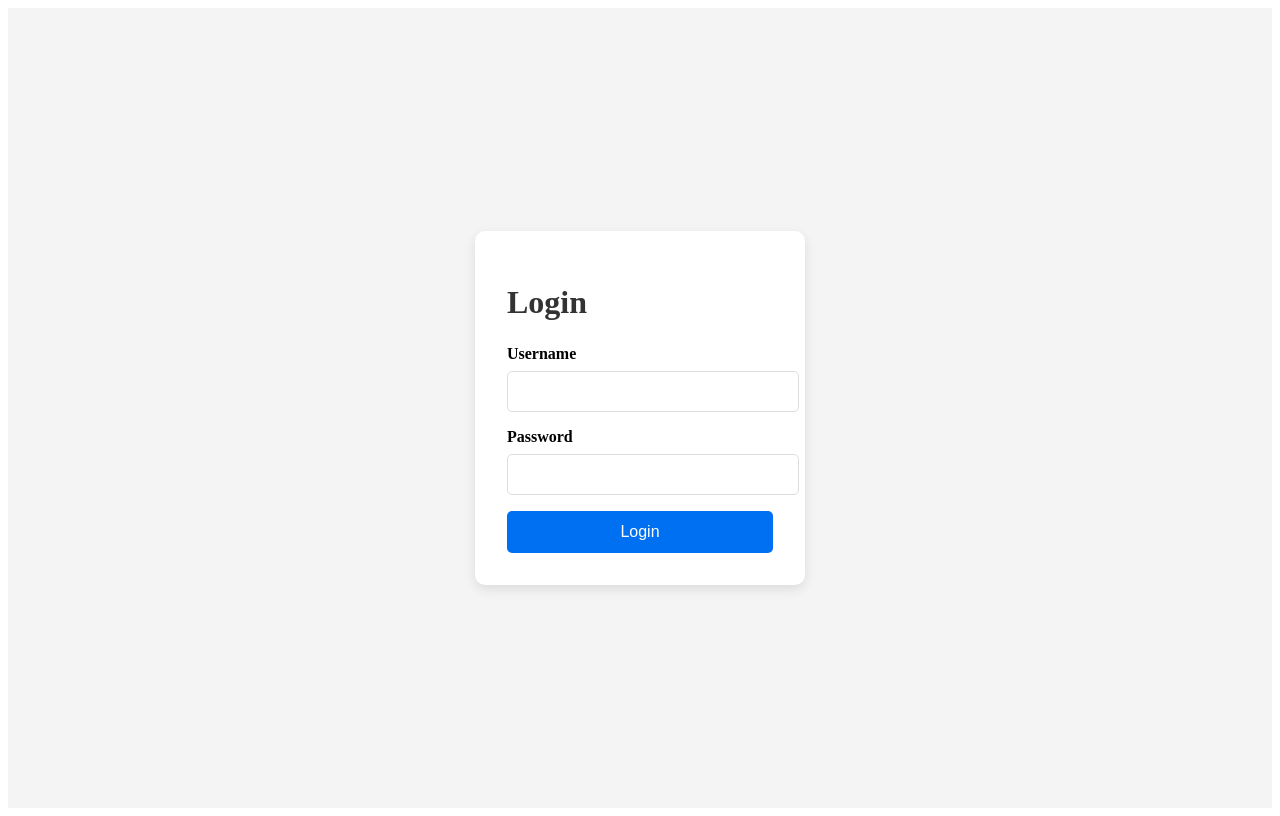
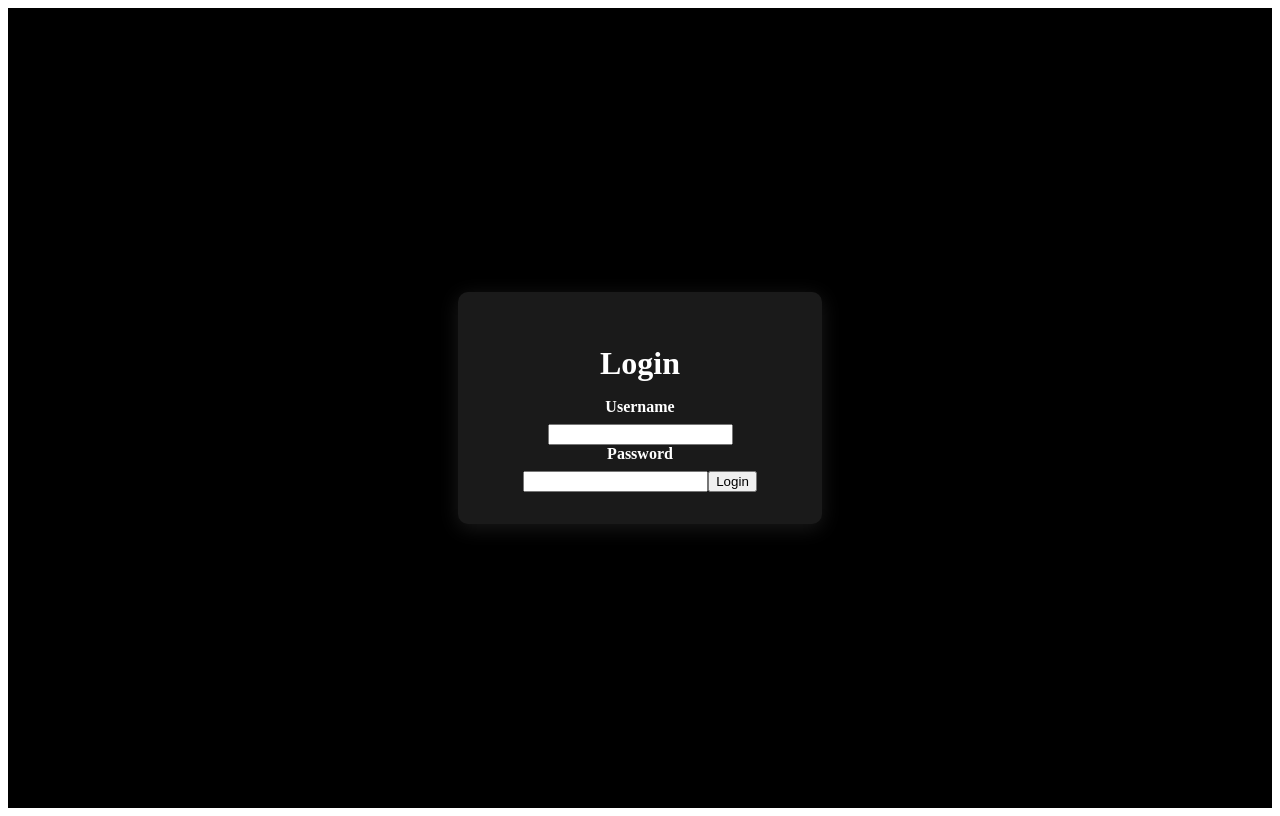
Before and after one commit to omshete96/User-Authentication-System, a Next.js app: page /login in a window 1280 px wide. Built offline with nearby package versions, Linux system fonts and the light colour scheme.

Commit message:
Update Auth.module.css
Design the login and register pages

```diff
--- a/styles/Auth.module.css
+++ b/styles/Auth.module.css
@@ -5,46 +5,96 @@
     justify-content: center;
     align-items: center;
     height: 100vh;
-    background-color: #f4f4f4;
+    background-color: #000000; /* Modern black background */
+    color: #ffffff; /* White text for contrast */
 }
 
 .auth-form {
-    background-color: white;
+    background-color: #1a1a1a; /* Dark gray background for the form */
     padding: 2rem;
     border-radius: 10px;
-    box-shadow: 0 4px 12px rgba(0, 0, 0, 0.1);
+    box-shadow: 0 4px 20px rgba(255, 255, 255, 0.1); /* Subtle white shadow */
+    width: 300px;
+    text-align: center;
 }
 
 .auth-form h1 {
+    margin-bottom: 1rem;
+    color: #ffffff; /* White heading */
+}
+
+.auth-form p {
     margin-bottom: 1.5rem;
-    color: #333;
+    color: #cccccc; /* Light gray for the paragraph */
 }
 
 .auth-form label {
     display: block;
     margin-bottom: 0.5rem;
     font-weight: bold;
+    color: #ffffff; /* White for labels */
 }
 
-.auth-form input {
+.auth-form .input-field {
     width: 100%;
     padding: 0.75rem;
     margin-bottom: 1rem;
-    border: 1px solid #ddd;
+    border: 1px solid #444; /* Darker gray border */
     border-radius: 5px;
+    background-color: #333; /* Dark background for input fields */
+    color: #ffffff; /* White text in input fields */
+    transition: border-color 0.3s;
 }
 
-.auth-form button {
+.auth-form .input-field:focus {
+    border-color: #ffffff; /* White border on focus */
+    outline: none;
+}
+
+.auth-form .submit-button {
     width: 100%;
     padding: 0.75rem;
-    background-color: #0070f3;
-    color: white;
+    background-color: #ffffff; /* White button */
+    color: #000; /* Black text on button */
     border: none;
     border-radius: 5px;
     font-size: 1rem;
     cursor: pointer;
+    transition: background-color 0.3s, color 0.3s;
 }
 
-.auth-form button:hover {
-    background-color: #005bb5;
+.auth-form .submit-button:hover {
+    background-color: #f0f0f0; /* Light gray on hover */
+    color: #000; /* Keep black text on hover */
 }
+
+.auth-form .message {
+    margin-top: 1rem;
+    color: #d9534f; /* Bootstrap danger color */
+}
+
+.auth-form .footer-text {
+    margin-top: 1rem;
+    font-size: 0.9rem;
+    color: #cccccc; /* Light gray for footer text */
+}
+
+.auth-form .footer-text a {
+    color: #ffffff; /* White links */
+    text-decoration: none;
+}
+
+.auth-form .footer-text a:hover {
+    text-decoration: underline; /* Underline on hover */
+}
+
+/* Success and error message styles */
+.success-message {
+    margin-top: 1rem;
+    color: #28a745; /* Green color for success messages */
+}
+
+.error-message {
+    margin-top: 1rem;
+    color: #dc3545; /* Red color for error messages */
+}
```
